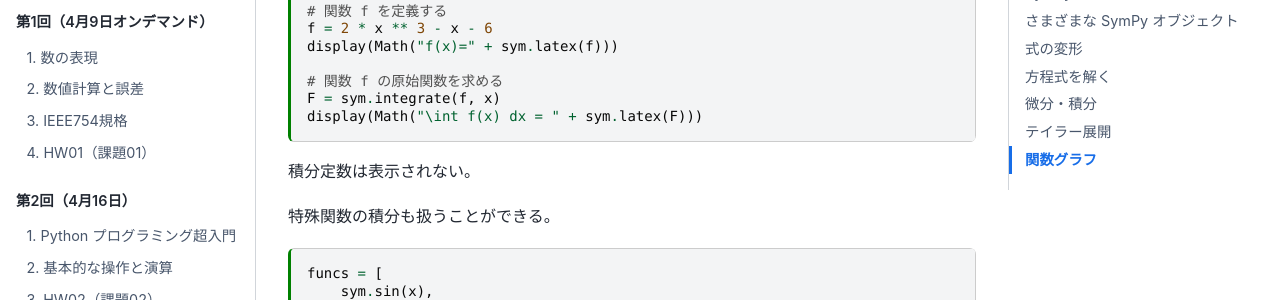
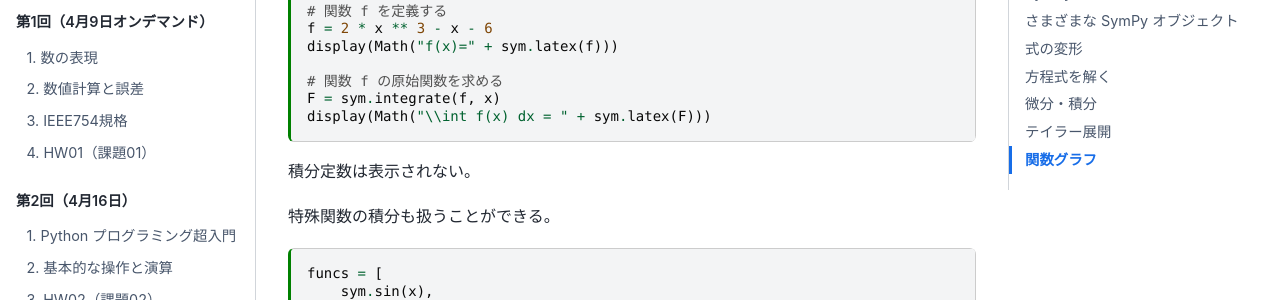
Before and after one commit to dfukagaw28/lec-numana, a Jupyter Book: the page built from docs/appendix/sympy.md, in a window 1280 px wide and 900 px high, scrolled down 16882 px. Shown: the part 152-452 px from the top of the window. Built offline with Jupyter Book 1.0.4 settings and Sphinx 7.4.7 and the Sphinx Book theme 1.1.4, drawn with Linux system fonts in a browser that asks for light colours.

````diff
--- a/docs/appendix/sympy.md
+++ b/docs/appendix/sympy.md
@@ -822,7 +822,7 @@ display(Math("f(x)=" + sym.latex(f)))
 
 # 関数 f の原始関数を求める
 F = sym.integrate(f, x)
-display(Math("\int f(x) dx = " + sym.latex(F)))
+display(Math("\\int f(x) dx = " + sym.latex(F)))
 ```
 
 積分定数は表示されない。
````
